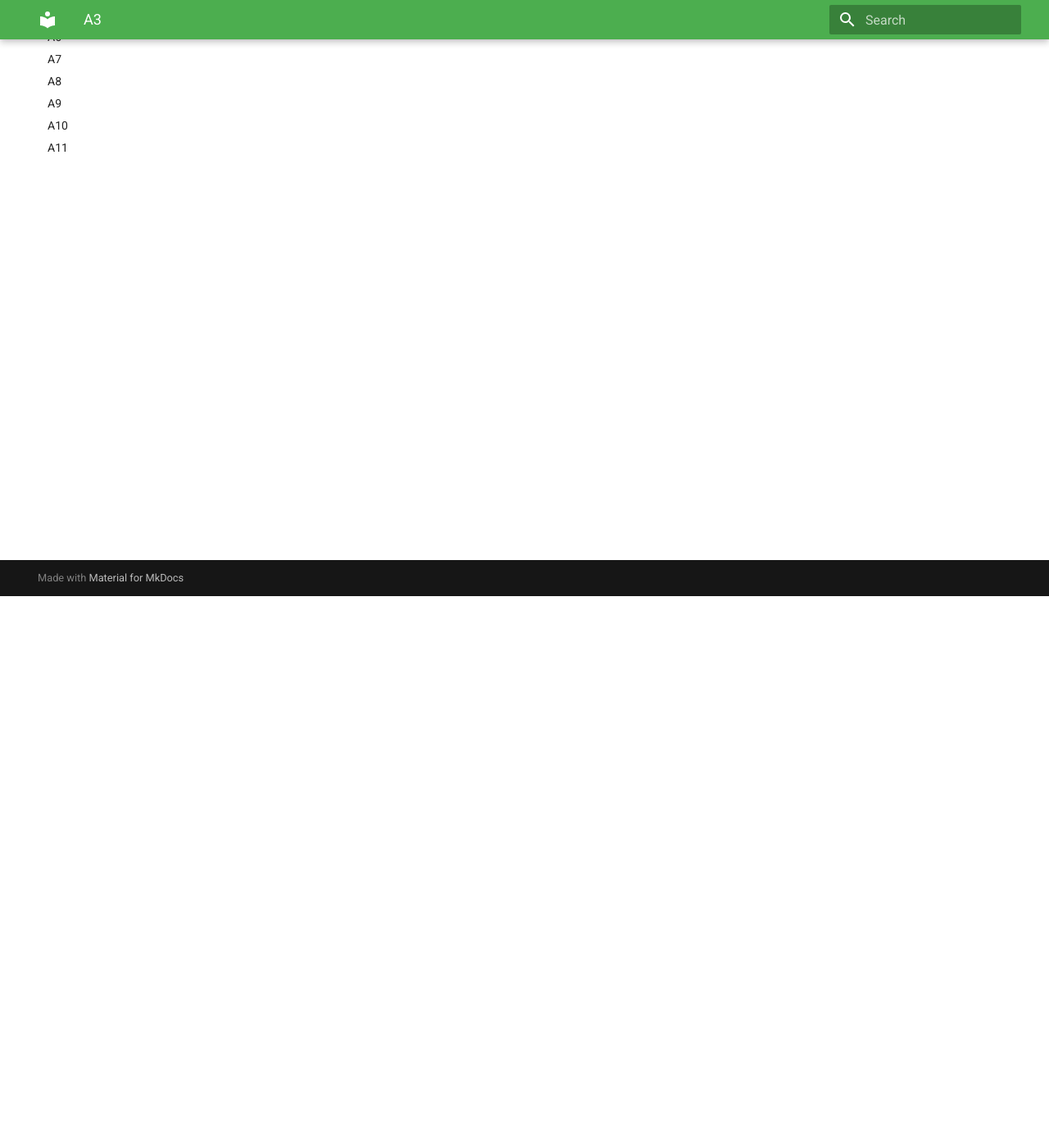
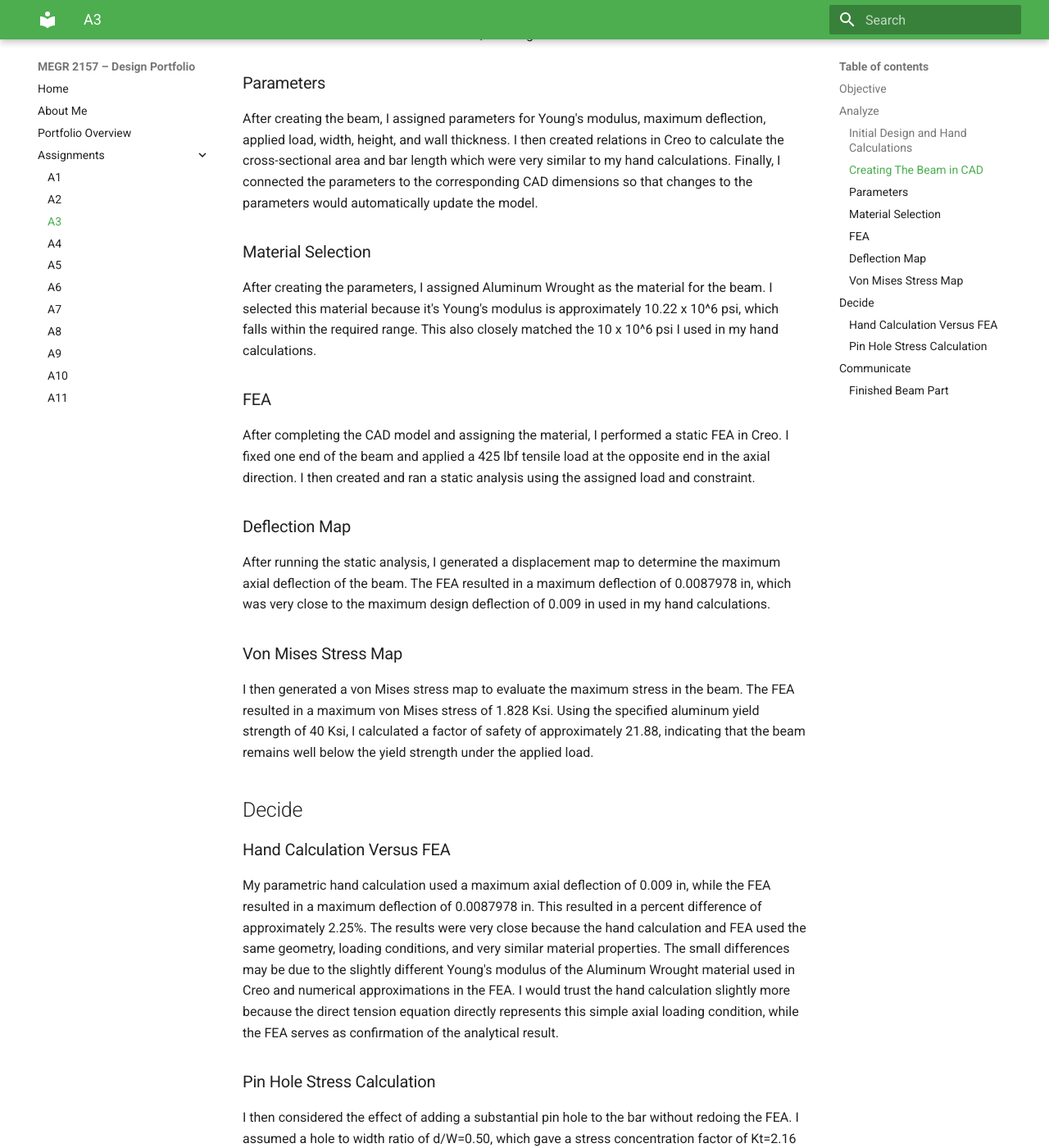
Before and after one commit to Mtrombl2/design-projects-portfolio, an MkDocs documentation site: the page built from docs/assignments/A03/index.md, in a window 1280 px wide and 1400 px high, scrolled down 673 px. Shown: the whole window at 82% size. Built offline with MkDocs 1.6.1 and Material for MkDocs 9.7.7, drawn with Linux system fonts in a browser that asks for light colours; some of the changed text lies outside the part shown.

Commit message:
Revise A3 assignment to include detailed analysis
Expanded the assignment details for A3, focusing on parametric design and FEA analysis, including objectives, design process, material selection, FEA results, and challenges faced during the assignment.

```diff
--- a/docs/assignments/A03/index.md
+++ b/docs/assignments/A03/index.md
@@ -1,12 +1,36 @@
-# A3 – [Topic]
+# A3 – Parametric Design and FEA
+## Objective
+The objective of this assignment was to parametrically design a hollow aluminum bar subjected to an axial load while limiting the maximum deflection to 0.009 inches. The design was then analyzed using FEA to compare the deflection and evaluate the von Mises stress and factor of safety.
+## Analyze
+### Initial Design and Hand Calculations
+I began by choosing an applied load of 425 lbf and dimensions of 1.0 in for the width, 0.5 in for the height, and 0.1 in for the wall thickness. I then calculated the cross sectional area of the hollow bar and used the direct tension elongation equation to determine the required length while maintaining a maximum deflection of 0.009 in.
 
-## Objective
+### Creating The Beam in CAD
+I started by sketching the outer cross section of the bar and extruded it to my calculated length. I then created another rectangular sketch on the end face using my wall thickness and used an extrude cut to remove the inside material, creating a hollow beam.
 
+### Parameters
+After creating the beam, I assigned parameters for Young's modulus, maximum deflection, applied load, width, height, and wall thickness. I then created relations in Creo to calculate the cross-sectional area and bar length which were very similar to my hand calculations. Finally, I connected the parameters to the corresponding CAD dimensions so that changes to the parameters would automatically update the model.
 
-## Analyze
+### Material Selection
+After creating the parameters, I assigned Aluminum Wrought as the material for the beam. I selected this material because it's Young's modulus is approximately 10.22 x 10^6 psi, which falls within the required range. This also closely matched the 10 x 10^6 psi I used in my hand calculations.
+### FEA
+After completing the CAD model and assigning the material, I performed a static FEA in Creo. I fixed one end of the beam and applied a 425 lbf tensile load at the opposite end in the axial direction. I then created and ran a static analysis using the assigned load and constraint.
+
+### Deflection Map
+After running the static analysis, I generated a displacement map to determine the maximum axial deflection of the beam. The FEA resulted in a maximum deflection of 0.0087978 in, which was very close to the maximum design deflection of 0.009 in used in my hand calculations.
+
+### Von Mises Stress Map
+I then generated a von Mises stress map to evaluate the maximum stress in the beam. The FEA resulted in a maximum von Mises stress of 1.828 Ksi. Using the specified aluminum yield strength of 40 Ksi, I calculated a factor of safety of approximately 21.88, indicating that the beam remains well below the yield strength under the applied load.
+
 
 
 ## Decide
+### Hand Calculation Versus FEA
+My parametric hand calculation used a maximum axial deflection of 0.009 in, while the FEA resulted in a maximum deflection of 0.0087978 in. This resulted in a percent difference of approximately 2.25%. The results were very close because the hand calculation and FEA used the same geometry, loading conditions, and very similar material properties. The small differences may be due to the slightly different Young's modulus of the Aluminum Wrought material used in Creo and numerical approximations in the FEA. I would trust the hand calculation slightly more because the direct tension equation directly represents this simple axial loading condition, while the FEA serves as confirmation of the analytical result.
 
+###Pin Hole Stress Calculation
+I then considered the effect of adding a substantial pin hole to the bar without redoing the FEA. I assumed a hole to width ratio of d/W=0.50, which gave a stress concentration factor of Kt=2.16 from Peterson's stress concentration relation. Using the nominal stress away from the hole, I estimated the peak stress at the hole to be approximately 3.53 Ksi. Compared to the aluminum yield strength of 40 Ksi, this resulted in a factor of safety of approximately 11.3, so the design woudl still easily pass with the pin hole.
 
 ## Communicate
+One of the biggest challenges I had during this assignment was setting up the FEA in Creo. I initially could not access Creo because my license expired and then I couldn't access the simulate extension because it was not installed. After installing the extension, I was able to set up the constraints, apply the axial load, and successfully run the analysis. I also learned how important it is to verify the direction of an applied load before running the FEA. Overall, this assignment helped me better understand how parametric modeling, hand calculations, and FEA can be used together to verify a design. This assignment took me about 5 hours to do all of the work, but I waited days for Solid Works to download, and it is still downloading as I am typing and it took hours to renew my Creo license.
+### Finished Beam Part
```
